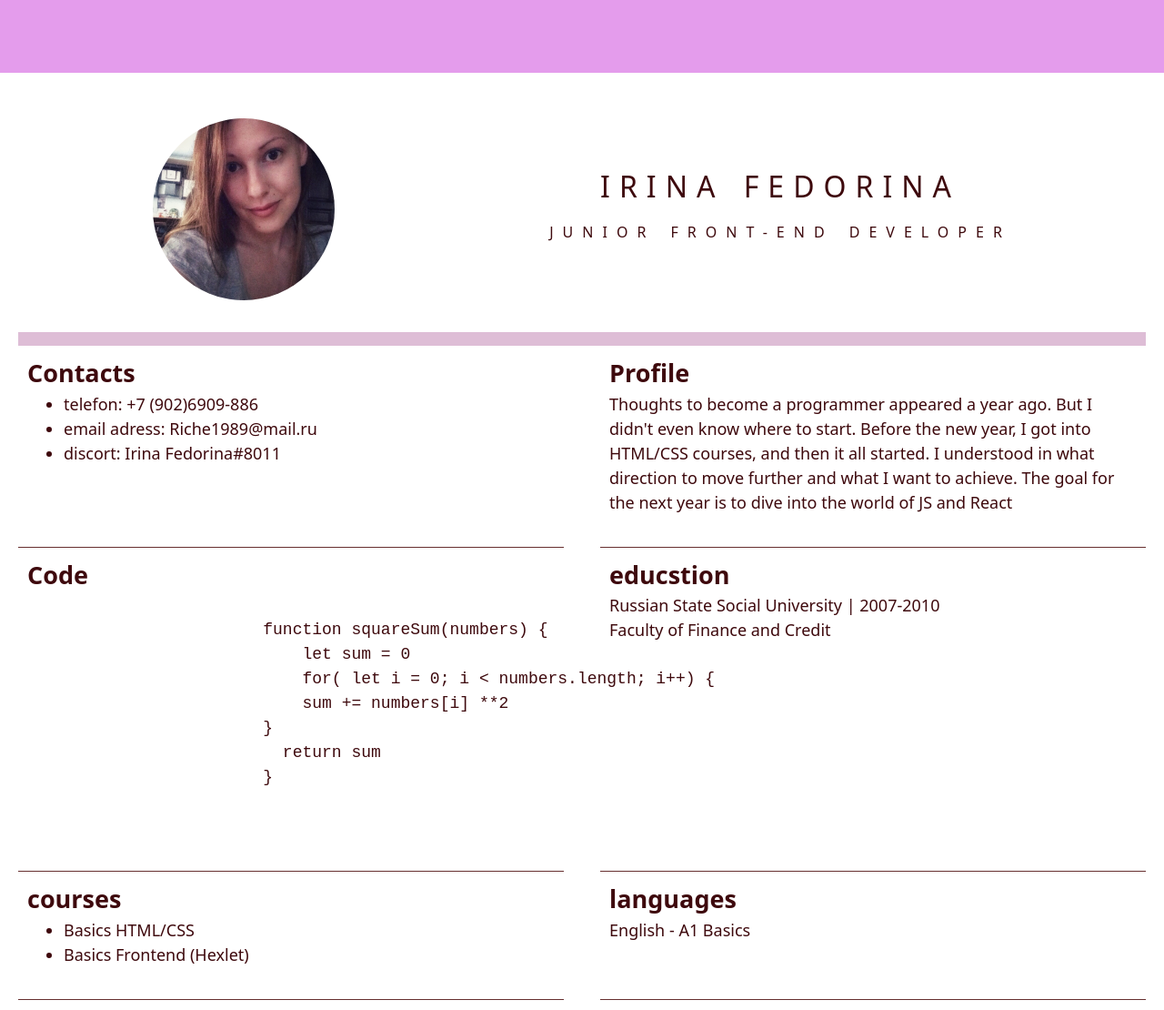
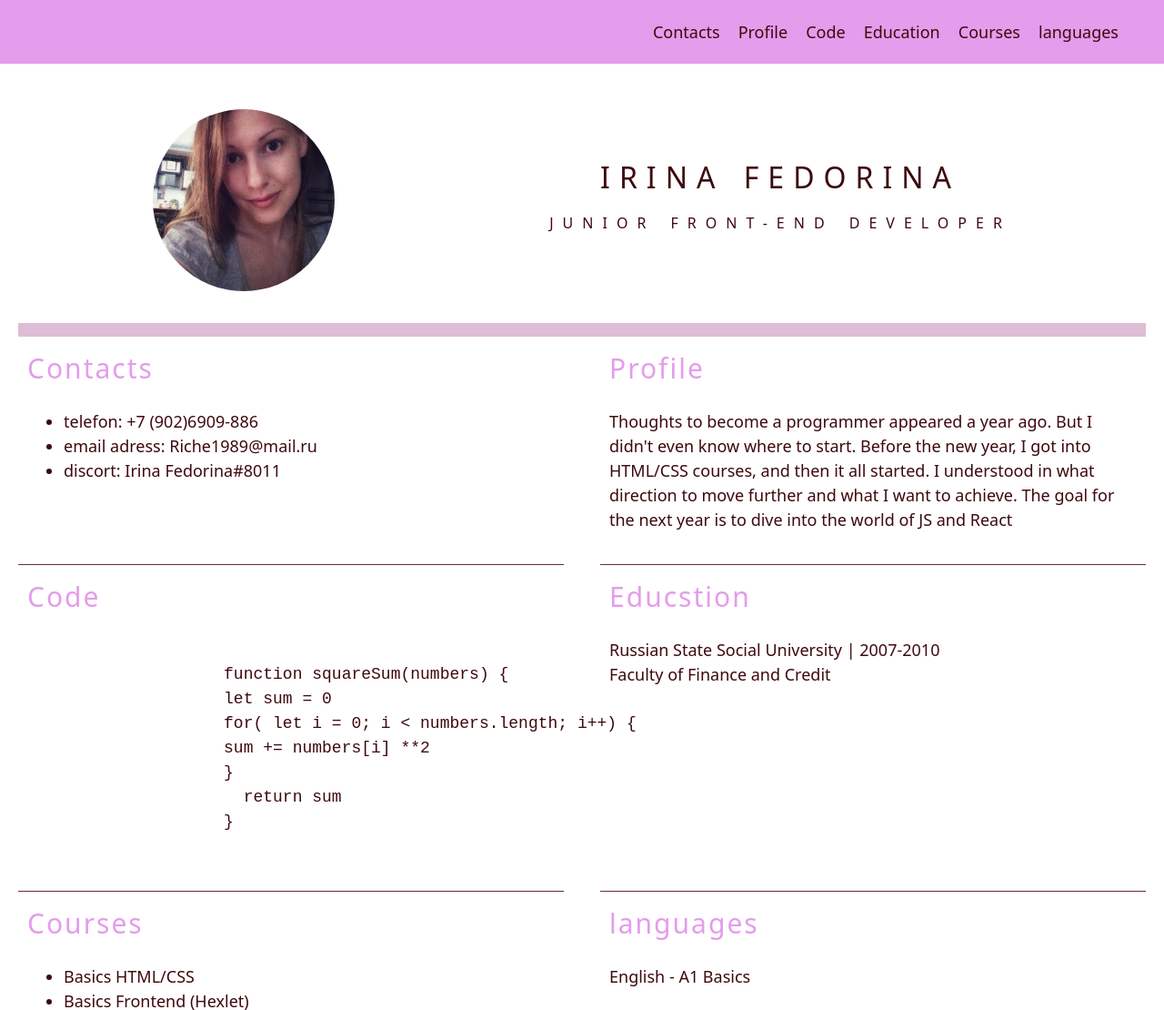
Before and after one commit to IrinaFedorina/rsschool-cv, a plain HTML site: page index.html in a window 1280 px wide. Shown: the top 1110 px of the page at 91% size. Drawn offline with Linux system fonts and the light colour scheme.

Commit message:
feat: add style and nav

```diff
--- a/index.html
+++ b/index.html
@@ -4,17 +4,31 @@
     <meta charset="UTF-8">
     <meta http-equiv="X-UA-Compatible" content="IE=edge">
     <meta name="viewport" content="width=device-width, initial-scale=1.0">
-    <title>RESUME</title>
+    <title>CV</title>
     <link rel="stylesheet" href="./style.css">
+    <link rel="icon" href="./icons8-пользователь-женщина-в-кружке-32.png">
 </head>
 <body>
-    <header class="header"> </header>
-    <main class="resume">
-        <div class="container">
+    <header class="header">
+        <div class="container header-container">
+            <nav class="nav">
+              <ul class="nav-list">
+                <li class="nav-item">Contacts</li>
+                <li class="nav-item">Profile</li>
+                <li class="nav-item">Code</li>
+                <li class="nav-item">Education</li>
+                <li class="nav-item"><a href="#courses" class="link">Courses</a></li>
+                <li class="nav-item">languages</li>
+              </ul>
+            </nav>
+        </div>
+    </header>
+    <main class="main">
+        <div class="container main-container">
             <section class="section name">
-                <img src="./Snapseed.jpg" alt="" class="foto">
+                <img src="./Snapseed.jpg" alt="my photo" class="foto">
                 <div class="title">
-                  <h1 class="name_title">IRINA FEDORINA</h1>
+                  <h1 class="section-name">IRINA FEDORINA</h1>
                   <h3 class="subtitle">Junior Front-End Developer</h3>
                 </div>
             </section>
@@ -32,25 +46,23 @@
             </section>
             <section class="section code">
                 <h2 class="section-title">Code</h2>
-                <pre class="pre">
-                   <code>
+                <pre class="pre"><code>
                     function squareSum(numbers) {
                     let sum = 0
                     for( let i = 0; i < numbers.length; i++) {
                     sum += numbers[i] **2
                     }
                       return sum
-                        }
-                   </code>
+                    }</code>
                 </pre>
             </section>
             <section class="section educstion">
-                <h2 class="section-title">educstion</h2>
+                <h2 class="section-title">Educstion</h2>
                 <p>Russian State Social University | 2007-2010
                     <br>Faculty of Finance and Credit</p>
             </section>
-            <section class="section courses">
-                <h2 class="section-title">courses</h2>
+            <section class="section courses" id="courses">
+                <h2 class="section-title">Courses</h2>
                 <ul>
                     <li>Basics HTML/CSS</li>
                     <li>Basics Frontend (Hexlet)</li>
@@ -63,7 +75,9 @@
         </div>
     </main>
     <footer class="footer">
+        <div class="container footer-container">
 
+        </div>
     </footer>
 </body>
 </html>
--- a/style.css
+++ b/style.css
@@ -1,26 +1,67 @@
 
 body {
-    /*display: flex;
+    display: flex;
     flex-direction: column;
     justify-content: space-between;
     min-width: 320px;
     min-height: 100vh;
     margin: 0;
-    padding: 0; */
+    padding: 0;
     font-family: system-ui, -apple-system, BlinkMacSystemFont, 'Segoe UI', Roboto, Oxygen, Ubuntu, Cantarell, 'Open Sans', 'Helvetica Neue', sans-serif;
     font-size: 18px;
     font-weight: 400;
     line-height: 1.5;
     color: #3e090d;
 }
-
 * {
     box-sizing: border-box;
     margin: 0;
 }
 .header {
     background-color: rgb(228, 156, 236);
-    height: 80px;
+}
+.container {
+    padding: 0 20px;
+    /*display: flex;
+    flex-wrap: wrap;
+    justify-content: space-between;*/
+    max-width: 1440px;
+    margin: 0 auto;
+}
+.nav-list {
+    display: flex;
+    justify-content: flex-end;
+    align-items: center;
+    list-style: none;
+    padding: 20px 10px;
+    line-height: 30px;
+  }
+  .link {text-decoration: none;
+         color: #3e090d;}
+
+  html {
+    scroll-behavior: smooth;
+  }
+  .nav-item {
+    margin-right: 20px;
+    transition: .3s;
+    align-items: center;
+  }
+  .nav-item:hover {
+    color: #cf3845;
+    cursor: pointer;
+    border-bottom: 2px solid #d3c3c5;
+}
+.main-container {
+    display: flex;
+    flex-wrap: wrap;
+    justify-content: space-between;
+}
+.section {
+    width: calc(50% - 20px);
+    padding: 10px;
+    padding-bottom: 35px;
+    border-bottom: 1px solid #672f2f;
 }
 .foto {
     width: 200px;
@@ -28,7 +69,6 @@ body {
     object-fit: cover;
     border-radius: 50%;
 }
-
 .title {
     display: flex;
     flex-direction: column;
@@ -38,7 +78,7 @@ body {
     text-transform: uppercase;
     line-height: 3;
 }
-.name_title {
+.section-name {
     font-size: 32px;
     font-weight: 300;
     letter-spacing: 10px;
@@ -52,18 +92,6 @@ body {
     line-height: 50px;
     word-spacing: 3px;
 }
-.container {
-    padding: 0 20px;
-    display: flex;
-    flex-wrap: wrap;
-    justify-content: space-between;
-}
-.section {
-    width: calc(50% - 20px);
-    padding: 10px;
-    padding-bottom: 35px;
-    border-bottom: 1px solid #672f2f;
-}
 .name {
     display: flex;
     justify-content: space-around;
@@ -71,8 +99,21 @@ body {
     padding: 50px 30px 35px;
     border-bottom: 15px solid #debdd6;
 }
+.section-title {
+    font-size: 30px;
+    font-weight: 500;
+    letter-spacing: 2px;
+    line-height: 50px;
+    word-spacing: 3px;
+    color: rgb(228, 156, 236);
+    padding-bottom: 20px;
+}
 .pre {
     padding: 0;
     margin: 0;
-
 }
+@media (max-width: 768px) {
+    .section {
+      width: 100%;
+    }
+  }
```
Also changed, not shown: icons8-пользователь-женщина-в-кружке-32.png (added), logo rs shool.svg (added). Lines whose indentation alone changed are shown as unchanged.
